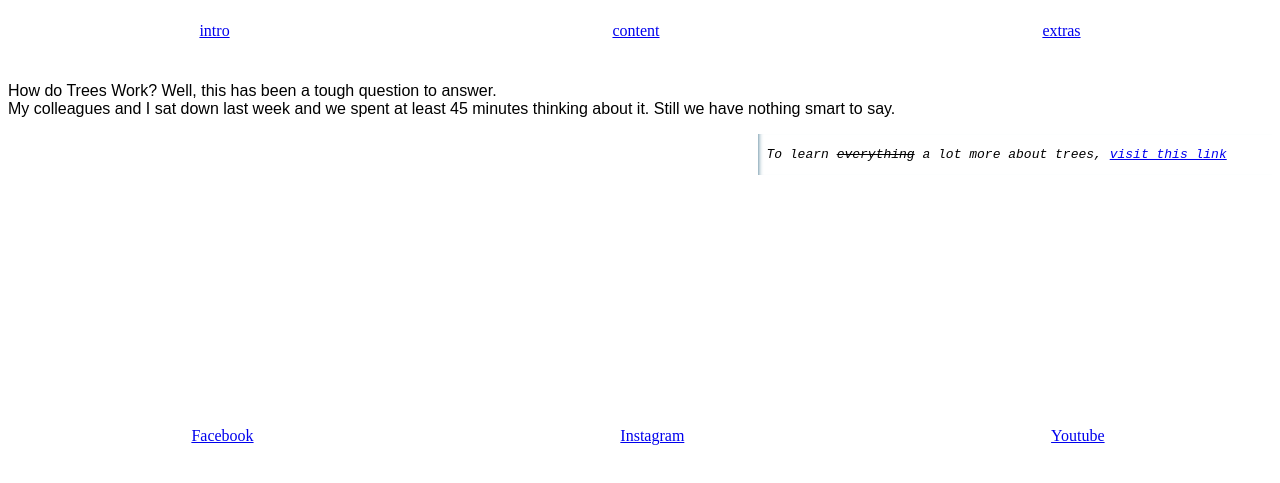
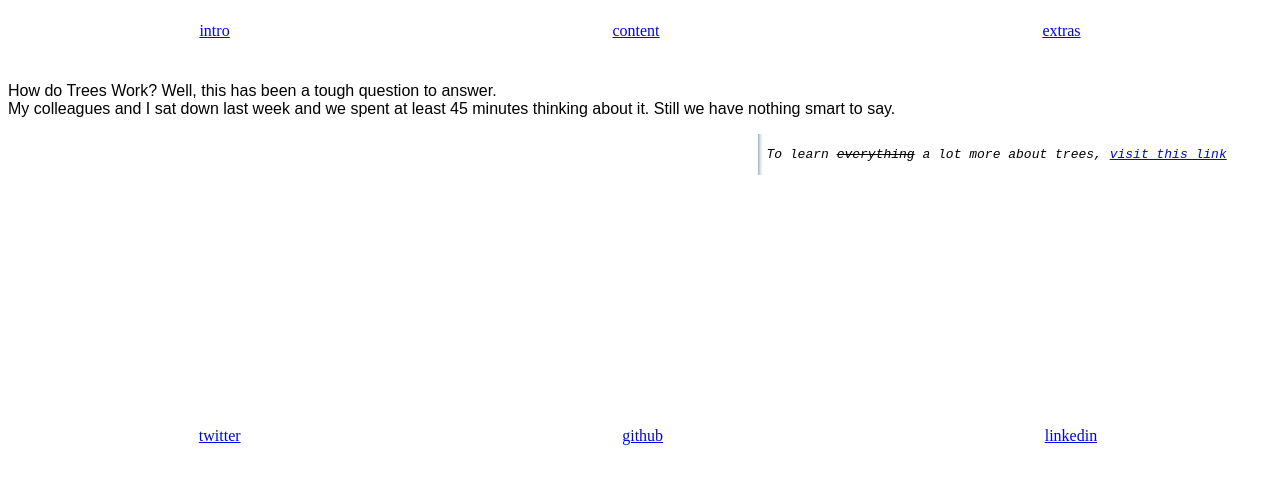
Before and after one commit to HYF-Class23/group2-all-about-trees, a website: page index.html in a window 1280 px wide. Shown: the part 29-512 px from the top of the page. Drawn offline with Linux system fonts and the light colour scheme.

Commit message:
social media link updated

```diff
--- a/index.html
+++ b/index.html
@@ -55,9 +55,9 @@
 
     <nav class="navbar">
       <div class="spaced-items">
-        <a href="https://www.facebook.com">Facebook</a>
-        <a href="https://www.instagram.com">Instagram</a>
-        <a href="https://www.youtube.com">Youtube</a>
+        <a href="https://www.twitter.com">twitter</a>
+        <a href="https://www.github.com">github</a>
+        <a href="https://www.linkedin.com">linkedin</a>
       </div>
     </nav>
   </body>
```
